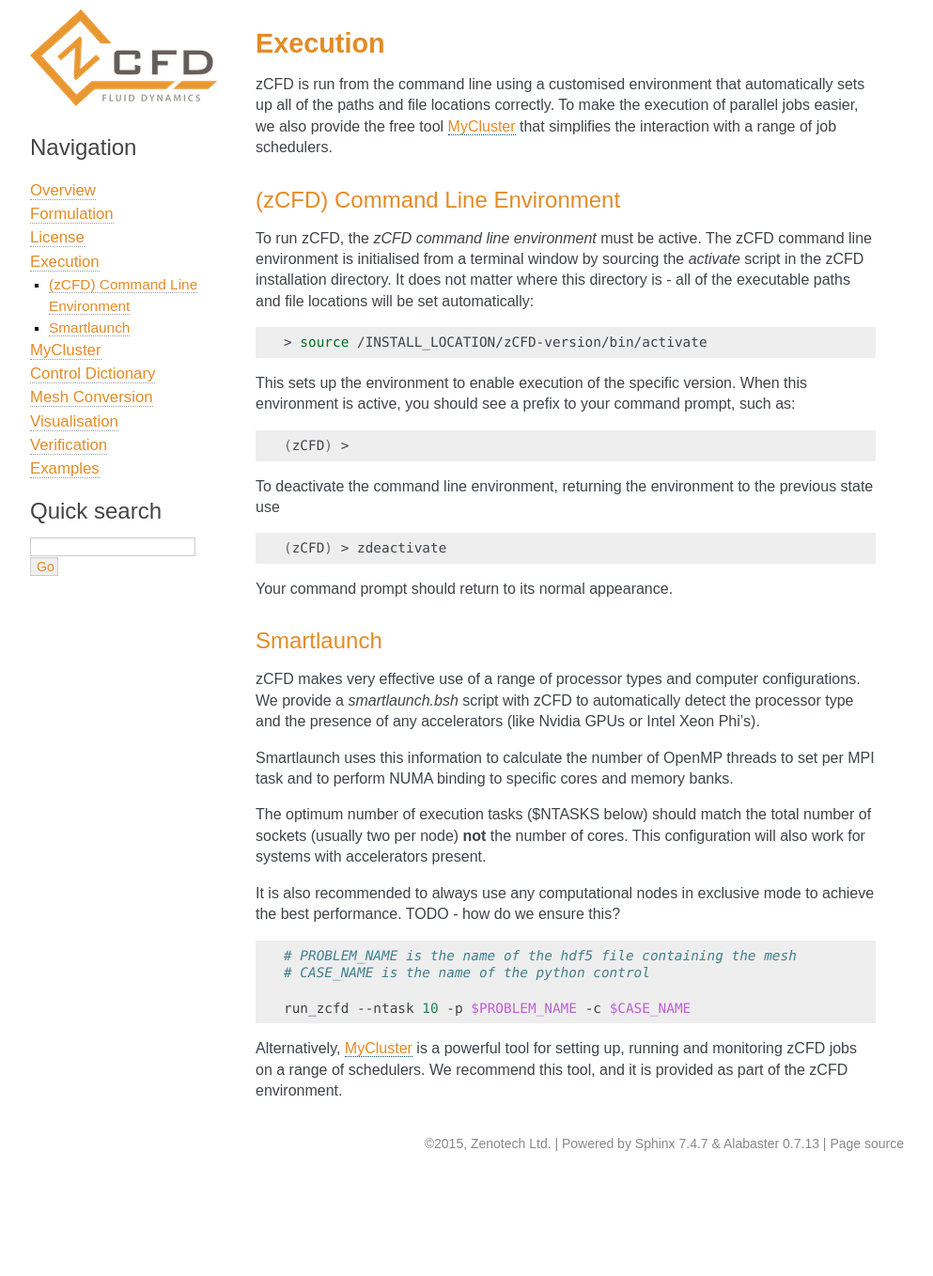
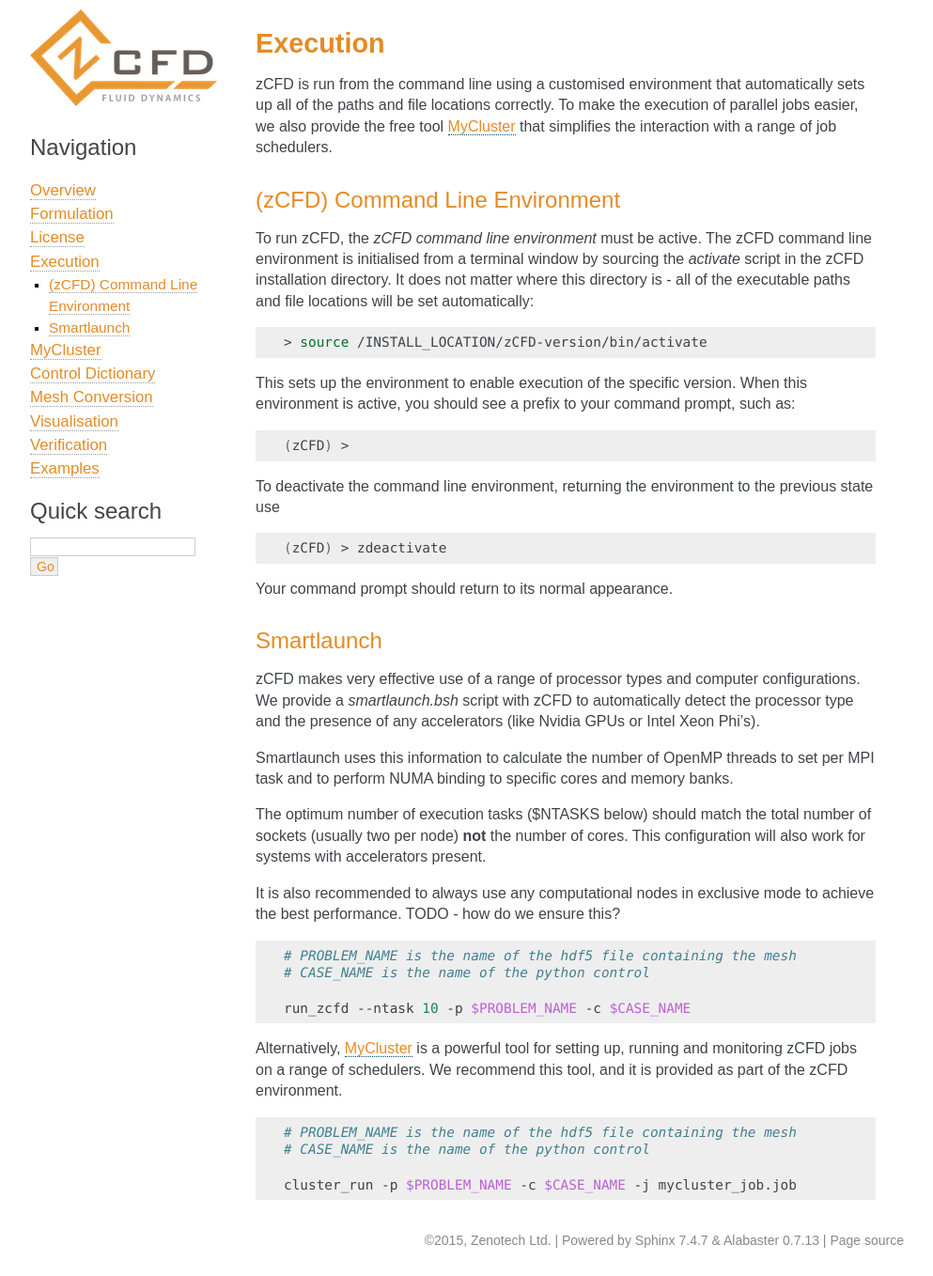
Before and after one commit to zCFD/zCFDguide, a Sphinx documentation site: the page built from docs/source/execution.rst, in a window 1280 px wide. Shown: the whole page at 94% size, without its empty margins (148-1141 px from the left). Built offline with Sphinx 7.4.7, drawn with Linux system fonts in a browser that asks for light colours; formulas are drawn with MathJax 3; before the commit the page ends 1255 px from its top, so only the background shows below that.

Commit message:
Updated documentation with new execution commands

```diff
--- a/docs/source/execution.rst
+++ b/docs/source/execution.rst
@@ -47,3 +47,10 @@
     run_zcfd --ntask 10 -p $PROBLEM_NAME -c $CASE_NAME
 
 Alternatively, :ref:`mycluster` is a powerful tool for setting up, running and monitoring zCFD jobs on a range of schedulers.  We recommend this tool, and it is provided as part of the zCFD environment.
+
+.. code-block:: bash
+
+    # PROBLEM_NAME is the name of the hdf5 file containing the mesh
+    # CASE_NAME is the name of the python control
+
+    cluster_run -p $PROBLEM_NAME -c $CASE_NAME -j mycluster_job.job
```
